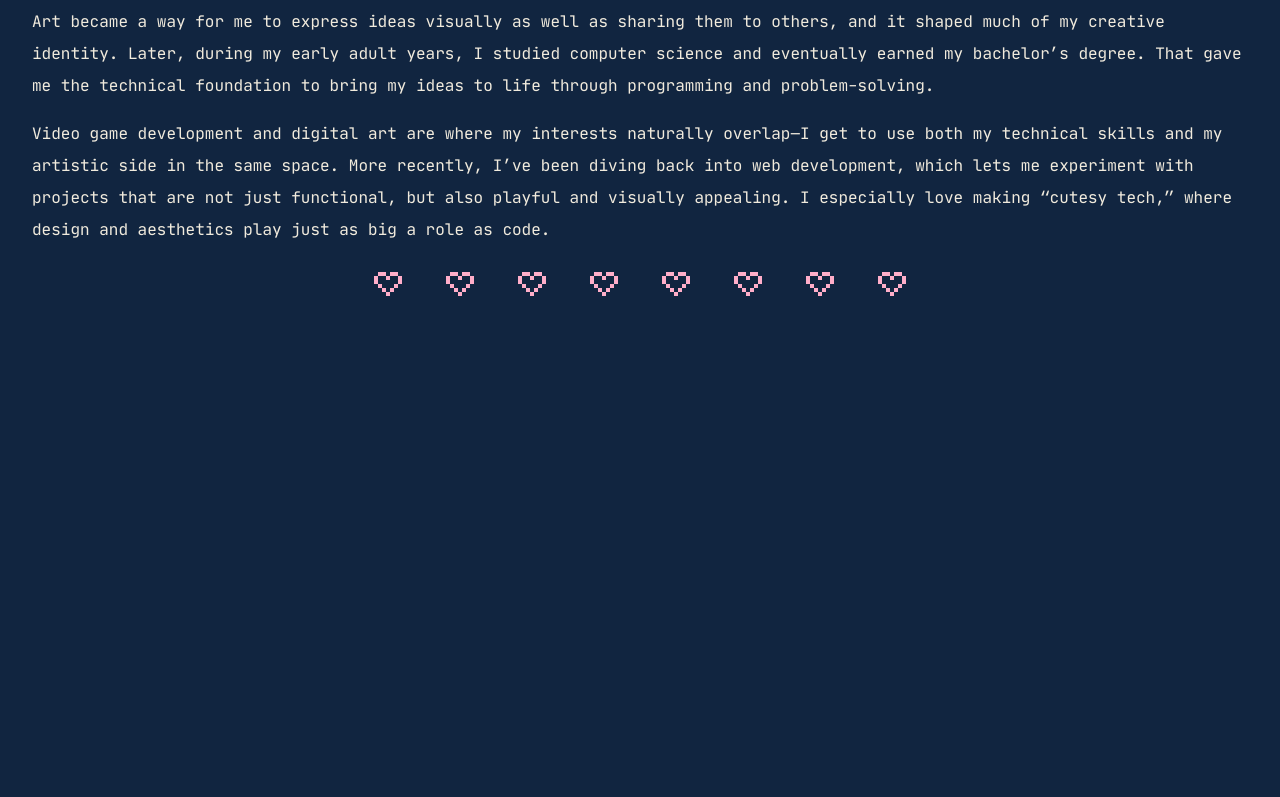
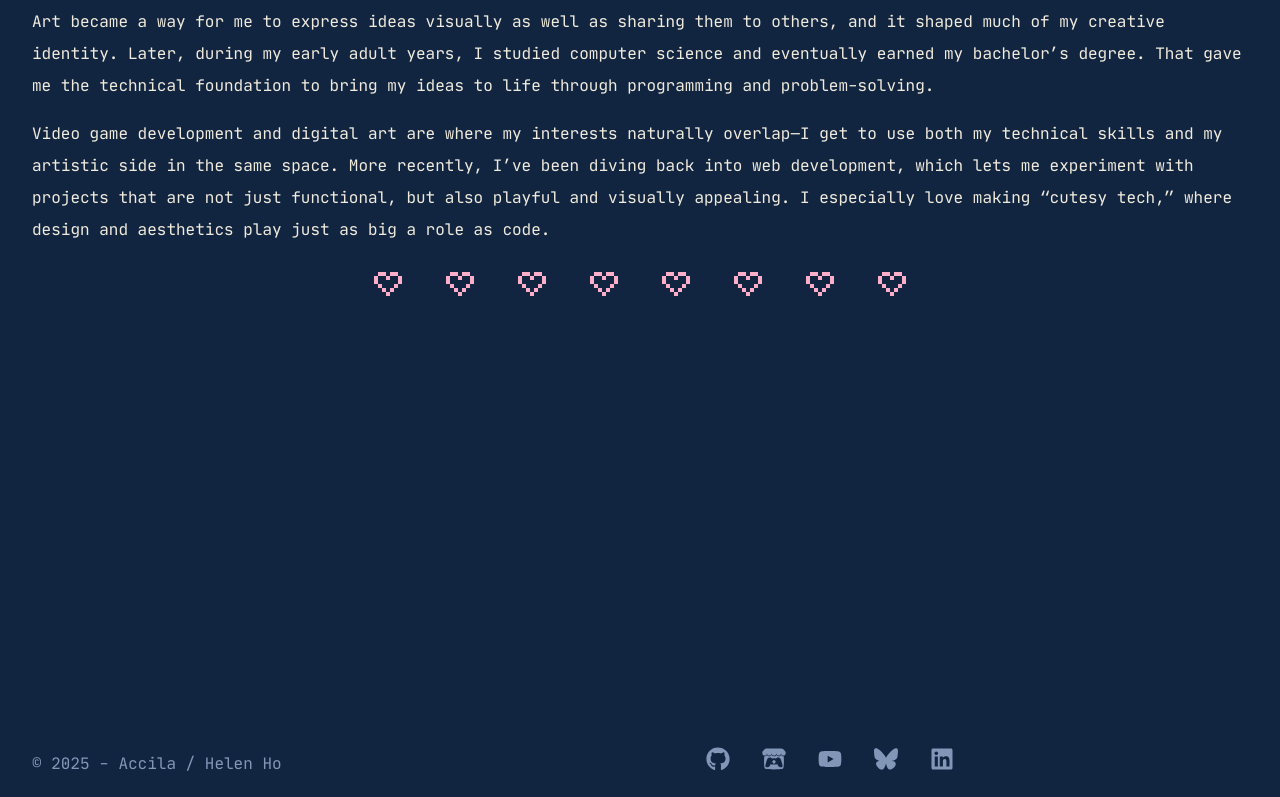
Before and after one commit to queenaccila/acci-blog, a React (Vite) app: page /about in a window 1280 px wide. Shown: the part 1199-1996 px from the top of the page. Before the commit the page ends 1690 px from the top, so only its background shows below. Built offline with nearby package versions, Linux system fonts and the light colour scheme.

Commit message:
added navbar globally

```diff
--- a/src/App.jsx
+++ b/src/App.jsx
@@ -1,6 +1,7 @@
 import { BrowserRouter as Router, Routes, Route } from "react-router-dom";
 import './App.css'
 import Navbar from './global-components/Navbar'
+import Footer from './global-components/Footer'
 
 import Home from './pages/Home'
 import About from './pages/About'
@@ -15,6 +16,7 @@ function App() {
           <Route path="/about" element={<About />}></Route>
         </Routes>
       </Router>
+      <Footer />
     </>
   )
 }
--- a/src/pages/Home.jsx
+++ b/src/pages/Home.jsx
@@ -1,5 +1,4 @@
 import acciLogo from '../assets/acci-logo.png'
-import Footer from "../global-components/Footer";
 import './Home.css'
 
 function Home() {
@@ -11,7 +10,6 @@ function Home() {
         <h3 className="description-header">She/Her ✦ 23 ✦ Sep 29th ✦ PST</h3>
         <p className="description-text">My cozy corner of the internet where I share my projects, art, and general thoughts on things I like.</p>
       </div>
-      <Footer />
     </>
   )
 }
```
